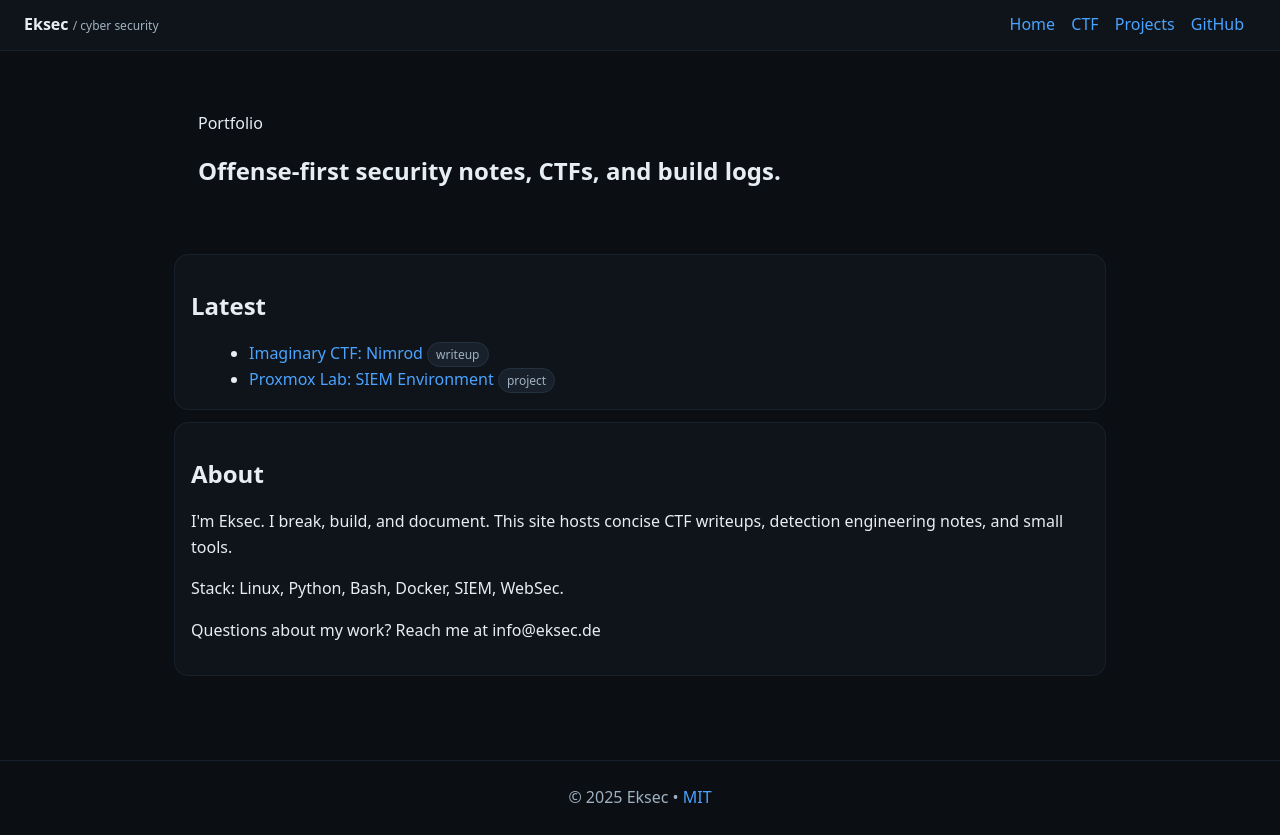
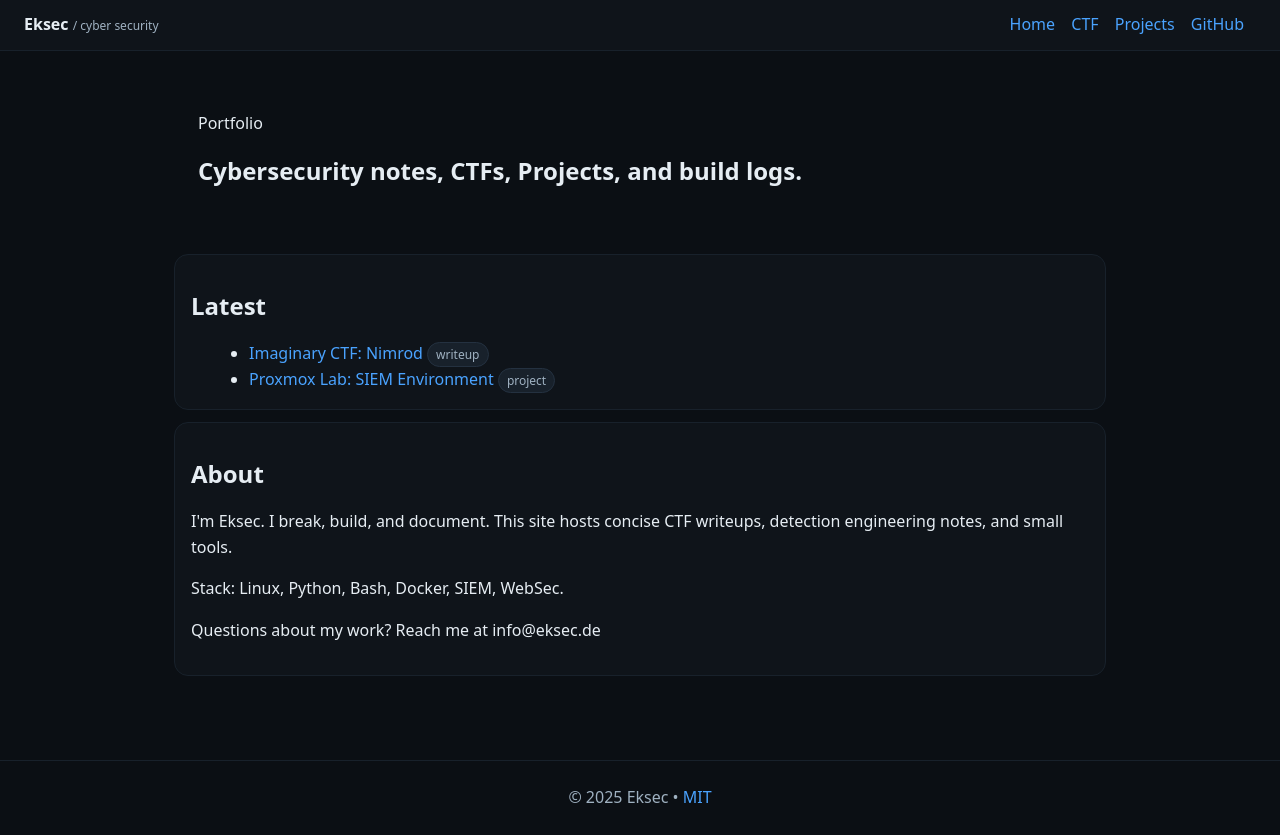
Before and after one commit to Ekewe/ekewe.github.io, a plain HTML site: page index.html in a window 1280 px wide. Drawn offline with Linux system fonts and the light colour scheme.

Commit message:
modifying index.html

```diff
--- a/index.html
+++ b/index.html
@@ -18,7 +18,7 @@
 <div class="container">
   <section class="hero">
     <div class="kicker">Portfolio</div>
-    <h1>Offense‑first security notes, CTFs, and build logs.</h1>
+    <h1>Cybersecurity notes, CTFs, Projects, and build logs.</h1>
   </section>
 
   <section class="card">
```
